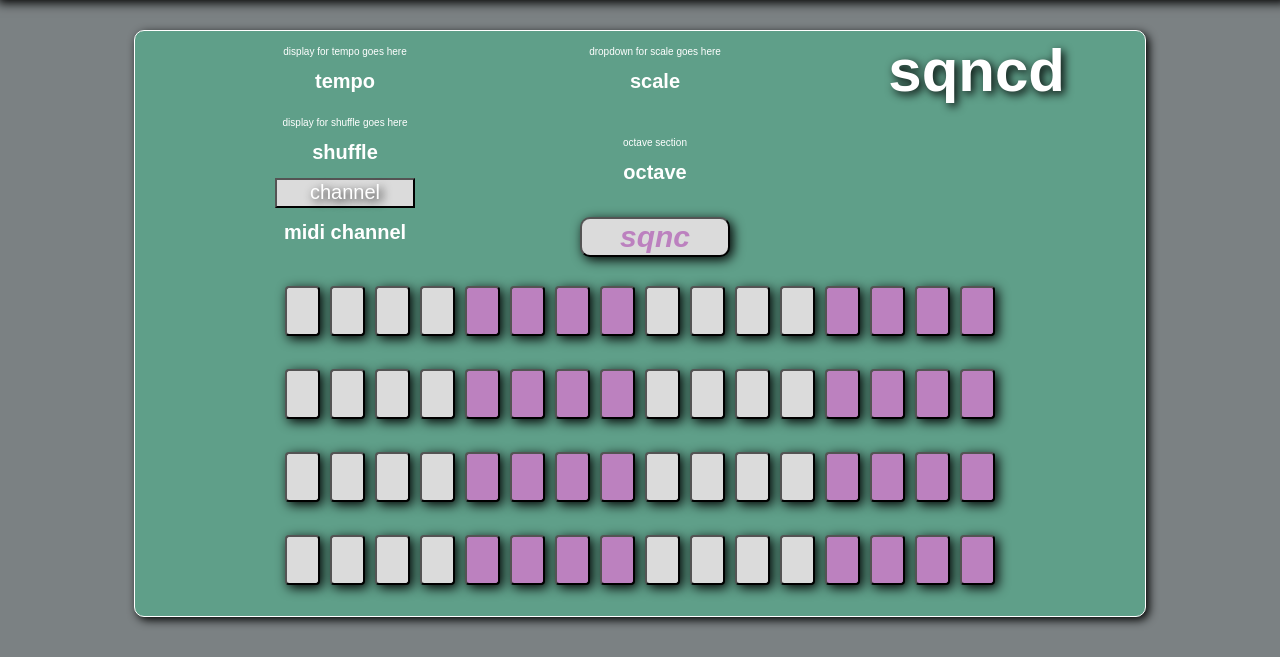
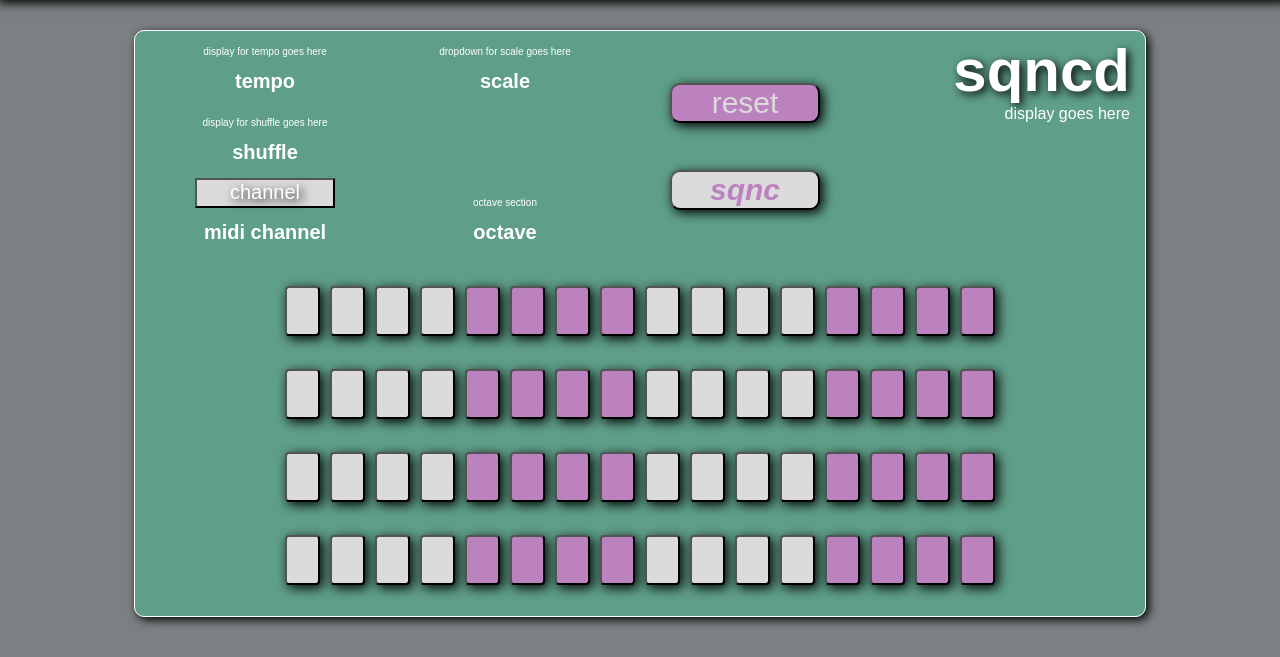
Before and after one commit to muno17/sqncd, a Flask app: page /sqncd in a window 1280 px wide. Shown: the part 55-712 px from the top of the page. Run offline with Flask 2, Linux system fonts and the light colour scheme; some libraries are stand-ins or nearby versions.

Commit message:
add reset button, readjust controls section to fit into four subsections

```diff
--- a/static/style.css
+++ b/static/style.css
@@ -78,9 +78,11 @@ a {
     display: flex;
     flex-direction: column;
     justify-content: space-between;
-    width: 300px;
+    width: 230px;
     font-size: 10px;
 }
+
+/* left controls */
 
 .dropdown {
     position: relative;
@@ -115,23 +117,41 @@ a {
 #midiButton:hover {
     background: white;
 }
+/* midleft controls */
 
+/* midright controls */
+.midRightControls {
+    display: flex;
+    flex-direction: column;
+    justify-content: space-evenly;
+}
+
+.midRightControls button {
+    width: 150px;
+    border-radius: 10px;
+    font-size: 30px;
+    box-shadow: 3px 3px 12px black;
+}
+
+#reset {
+    background-color: #BC81BF;
+    color: #DBDBDB;
+}
+
+#sqnc {
+    background-color: #DBDBDB;
+    color: #BC81BF;
+}
+
+
+
+/* right controls */
 .rightControls {
     display: flex;
     flex-direction: column;
     justify-content: flex-start;
     text-align: right;
-    width: 250px;
-    margin-left: 20px;
-}
-
-#sqnc {
-    width: 150px;
-    border-radius: 10px;
-    font-size: 30px;
-    background-color: #DBDBDB;
-    color: #BC81BF;
-    box-shadow: 3px 3px 12px black;
+    width: 260px;
 }
 
 #logo {
@@ -139,7 +159,6 @@ a {
     font-size: 60px;
     text-shadow: 3px 3px 10px black;
     margin: 0;
-    margin-right: 20px;
 }
 
 /* sqncr */
--- a/templates/sqncd.html
+++ b/templates/sqncd.html
@@ -40,12 +40,18 @@
                     <p>octave section</p>
                     <h1>octave</h1>
                 </div>
+            </div>
+            <div class="midRightControls controls">
+                <div class="sqnc">
+                    <button id="reset">reset</button>
+                </div>
                 <div class="sqnc">
                     <button id="sqnc"><em><strong>sqnc</strong></em></button>
                 </div>
             </div>
             <div class="rightControls">
                 <h1 id="logo">sqncd</h1>
+                <div id="display">display goes here</div>
             </div>
         </div>
         <div class="sqncr">
```
